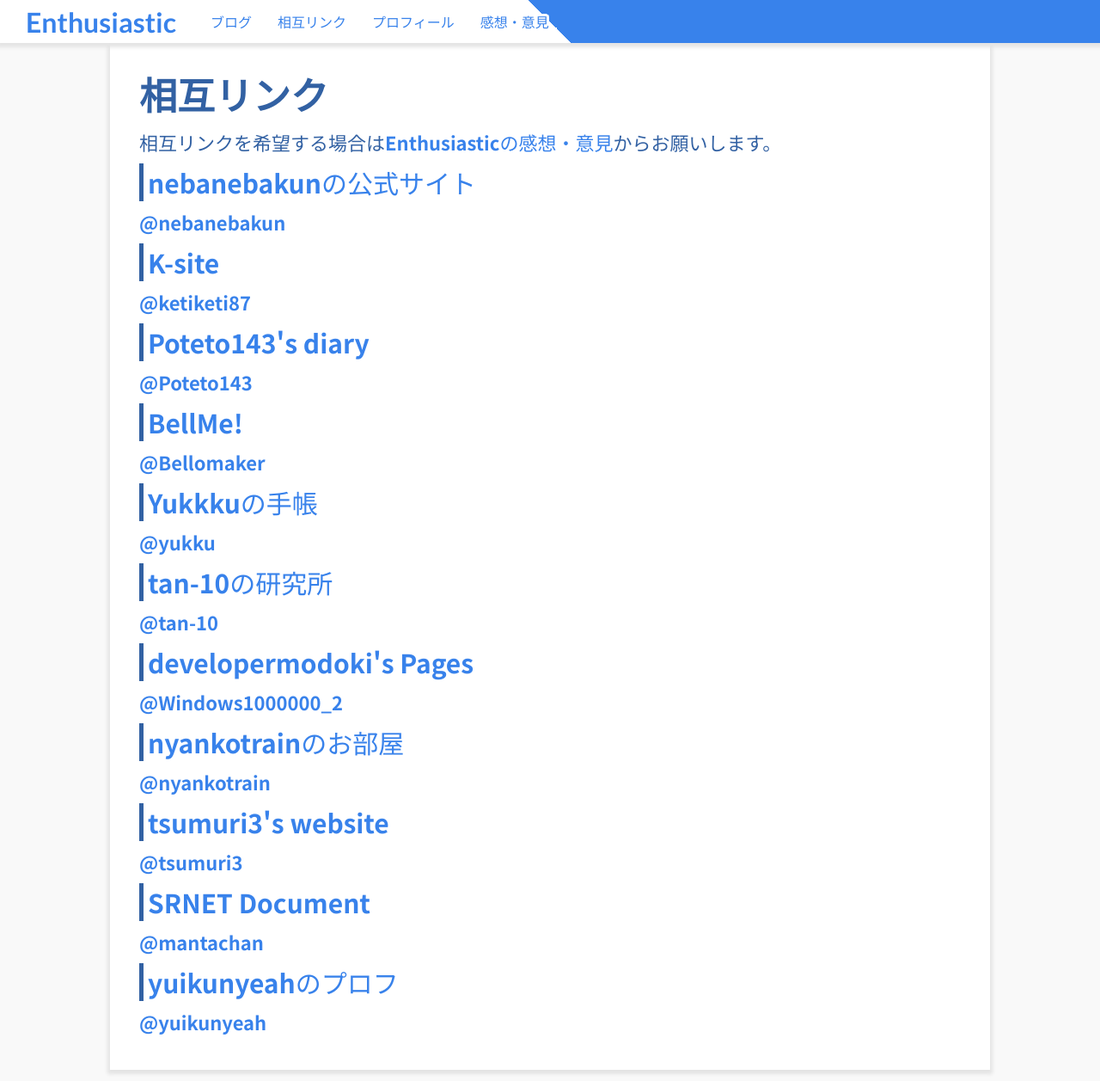
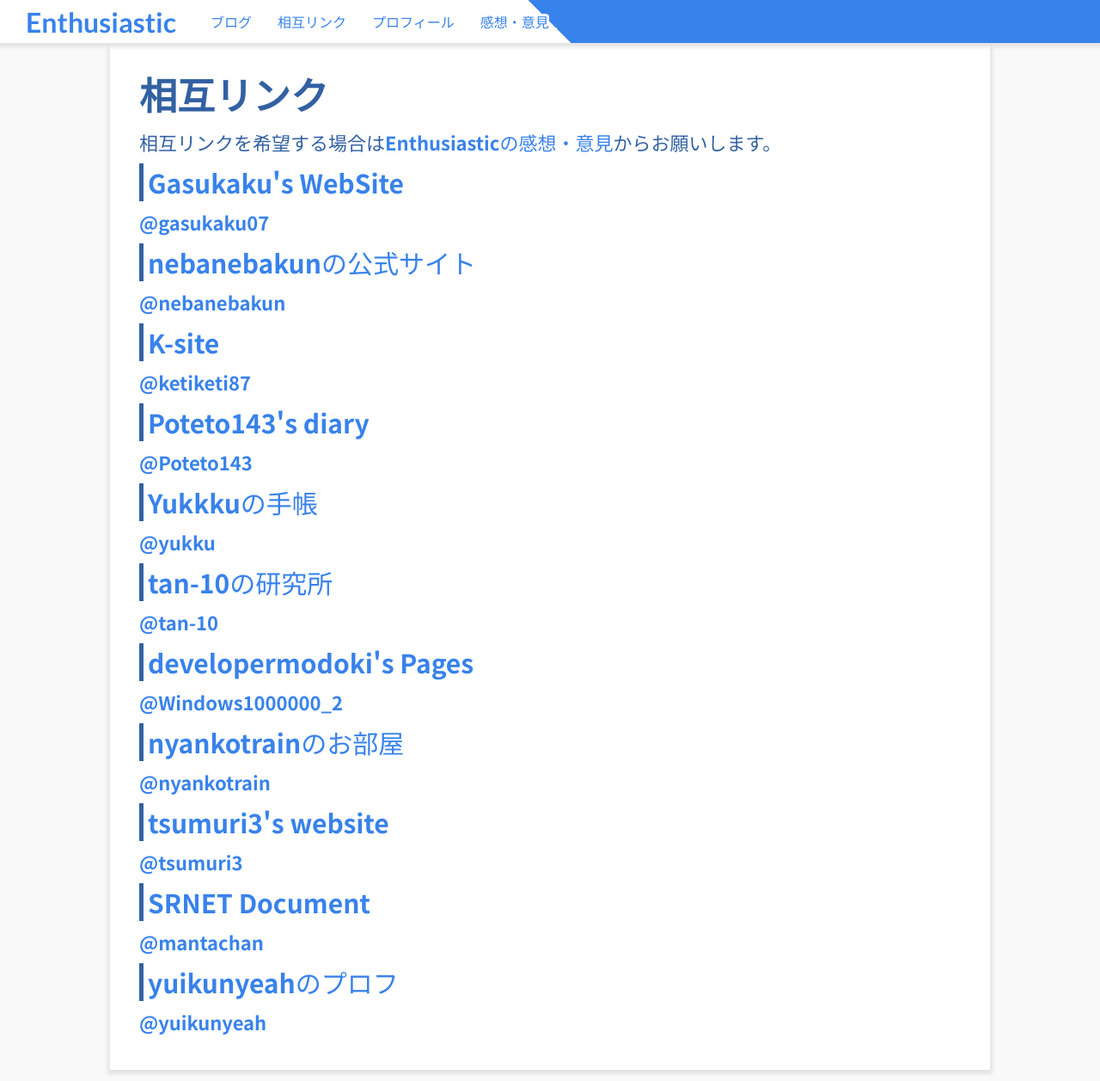
Before and after one commit to Diawadenta/Diawadenta.github.io, a Jekyll site: the page built from interlinks.md, in a window 1280 px wide and 1257 px high. Shown: the whole window at 86% size. Built offline with Jekyll 4.4.1, drawn with Linux system fonts in a browser that asks for light colours.

Commit message:
Update interlinks.md

```diff
--- a/interlinks.md
+++ b/interlinks.md
@@ -3,6 +3,10 @@ layout: default
 pagename: 相互リンク
 ---
 相互リンクを希望する場合は<a href="https://scratch.mit.edu/studios/27464523/">Enthusiasticの感想・意見</a>からお願いします。
+
+<h2><a href="https://gasukaku.glitch.me">Gasukaku's WebSite</a></h2>
+
+<a href="https://scratch.mit.edu/users/gasukaku07/">@gasukaku07</a>
 
 <h2><a href="https://kuwagatasan.github.io/nebanebakun-mainpage/">nebanebakunの公式サイト</a></h2>
 
@@ -15,10 +19,6 @@ pagename: 相互リンク
 <h2><a href="https://poteto143.github.io/Poteto143s_diary/">Poteto143's diary</a></h2>
 
 <a href="https://scratch.mit.edu/users/Poteto143/">@Poteto143</a>
-
-<h2><a href="https://bellomaker.glitch.me/">BellMe!</a></h2>
-
-<a href="https://scratch.mit.edu/users/Bellomaker/">@Bellomaker</a>
 
 <h2><a href="https://yukkku.github.io/">Yukkkuの手帳</a></h2>
 
```
